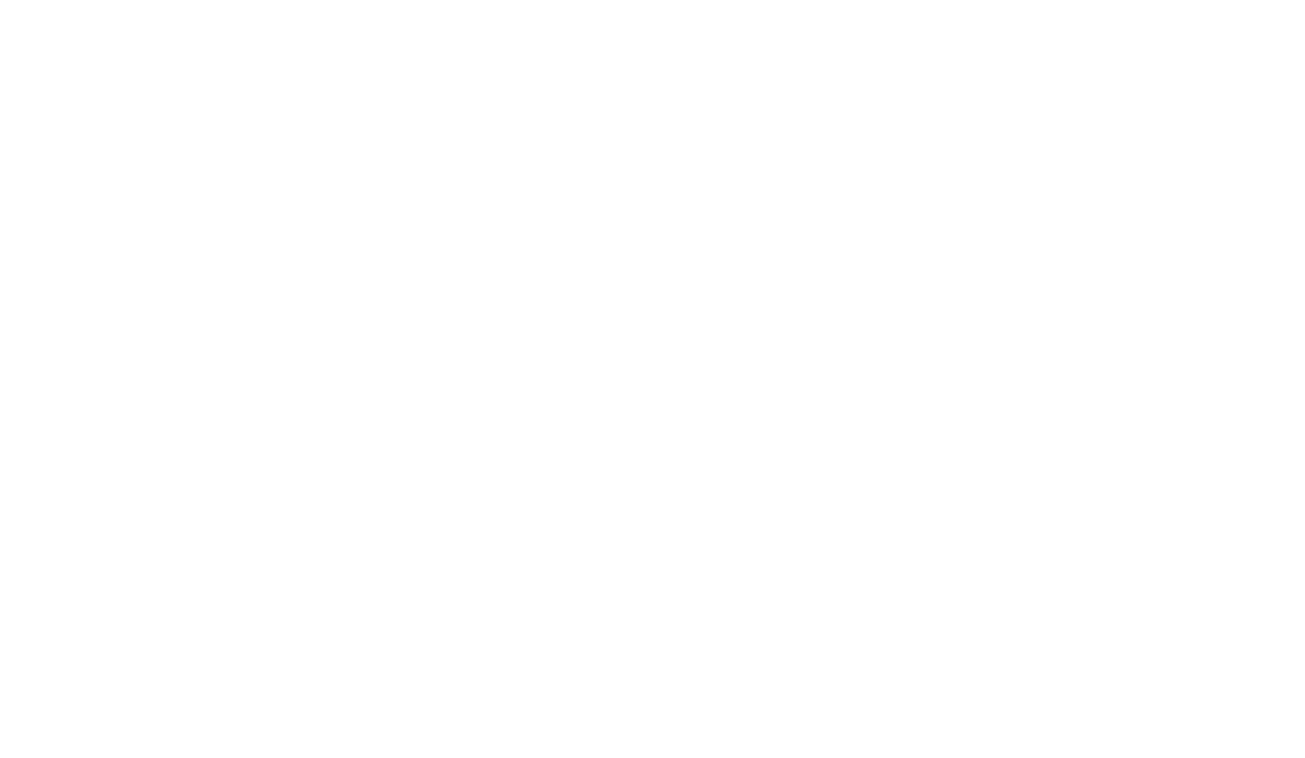
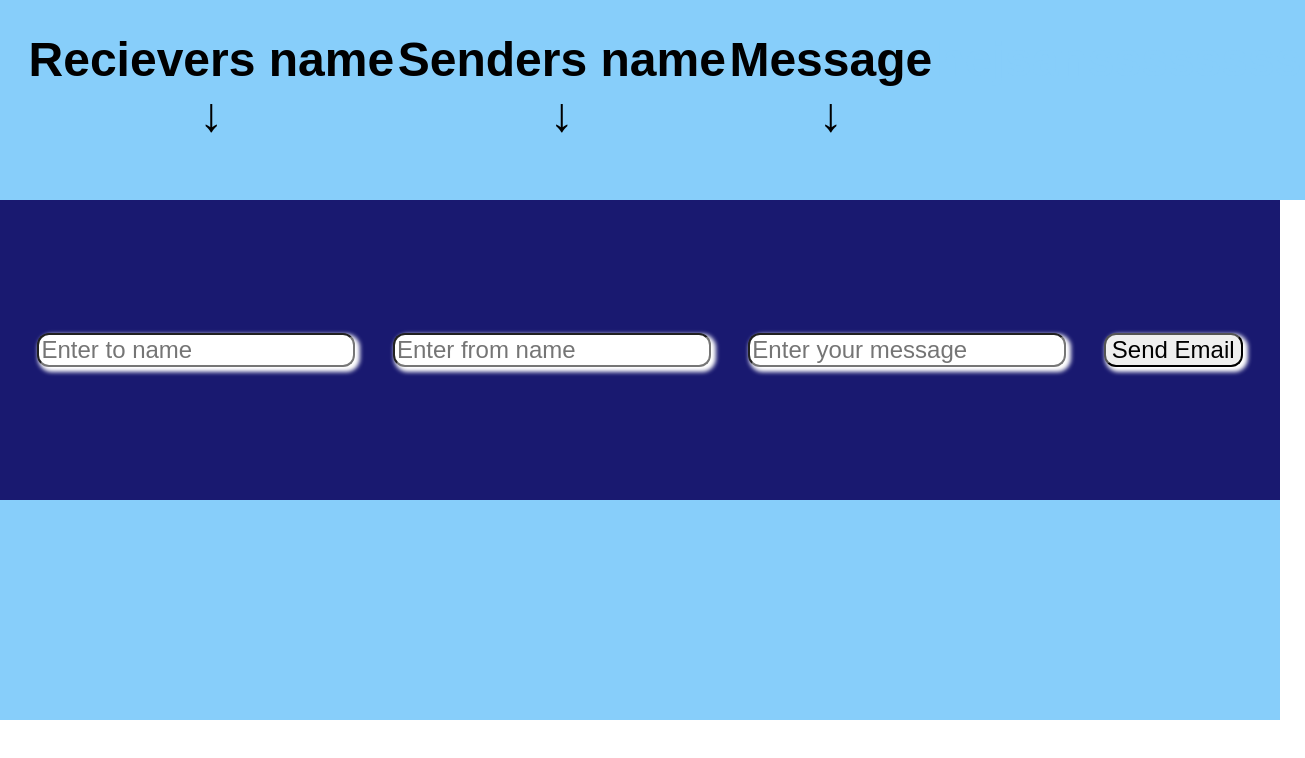
Before and after one commit to Blazter99/sms, a plain HTML site: page index.html in a window 1280 px wide. Shown: the whole page, 1305 px wide, since content can reach past the window. Drawn offline with nearby package versions, Linux system fonts and the light colour scheme.

Commit message:
Email to dimitrij working

```diff
--- a/index.html
+++ b/index.html
@@ -1,5 +1,6 @@
 <!DOCTYPE html>
 <html lang="en">
+
 <head>
     <link rel="stylesheet" href="./style.css">
     <meta charset="UTF-8">
@@ -7,11 +8,27 @@
     <meta name="viewport" content="width=device-width, initial-scale=1.0">
     <title>Document</title>
 </head>
+
 <body>
-
-
+    <div id="topbox">
+        <h1>Recievers name<br><span>↓</span></h1><h1>Senders name<br><span>↓</span></h1><h1>Message<br><span>↓</span></h1><h1 id="blue">hejsanssssssss</h1>
+    </div>
+    <div id="input">
+    <input type="text" id="toName" placeholder="Enter to name">
+    <input type="text" id="fromName" placeholder="Enter from name">
+    <input type="text" id="msg" placeholder="Enter your message">
+    <button onclick='sendMail()'>Send Email</button>
+    </div>
+    <div id="bottombox"></div>
 
 
     <script src="main.js"></script>
+    <script type="text/javascript" src="https://cdn.jsdelivr.net/npm/@emailjs/browser@3/dist/email.min.js"></script>
+    <script type="text/javascript">
+        (function () {
+            emailjs.init("N7tECQYOhsVirA2Gl");
+        })();
+    </script>
 </body>
+
 </html>
--- a/main.js
+++ b/main.js
@@ -0,0 +1,13 @@
+function sendMail(params) {
+    var tempParams ={
+        from_name:document.getElementById("fromName").value,
+        to_name:document.getElementById("toName").value,
+        message:document.getElementById("msg").value,
+    };
+
+
+    emailjs.send('service_15lv7h7', 'template_6puyubd', tempParams)
+    .then(function(res) {
+        console.log("success", res.status);
+    })
+}
--- a/style.css
+++ b/style.css
@@ -0,0 +1,47 @@
+body {
+    margin:0;
+    box-sizing: border-box;
+    font-family: Arial, Helvetica, sans-serif;
+}
+
+#input {
+    display: flex;
+    justify-content:space-evenly;
+    align-items: center;
+    width:100%;
+    height: 300px;
+    background-color: midnightblue;
+}
+
+input {
+    font-size: 24px;
+    border-radius: 12px;
+    box-shadow: 3px 3px 4px 2px white;
+}
+
+button {
+    font-size: 24px;
+    border-radius: 12px;
+    box-shadow: 3px 3px 4px 2px white;
+}
+
+#topbox {
+    display: flex;
+    justify-content: space-evenly;
+    align-items: baseline;
+    width:100%;
+    height:200px;
+    background-color: lightskyblue;
+    font-size: 24px;
+    text-align: center;
+    padding-left: 25px;
+}
+
+#bottombox {
+    height: 220px;
+    background-color: lightskyblue;
+}
+
+#blue {
+    color:lightskyblue;
+}
```
